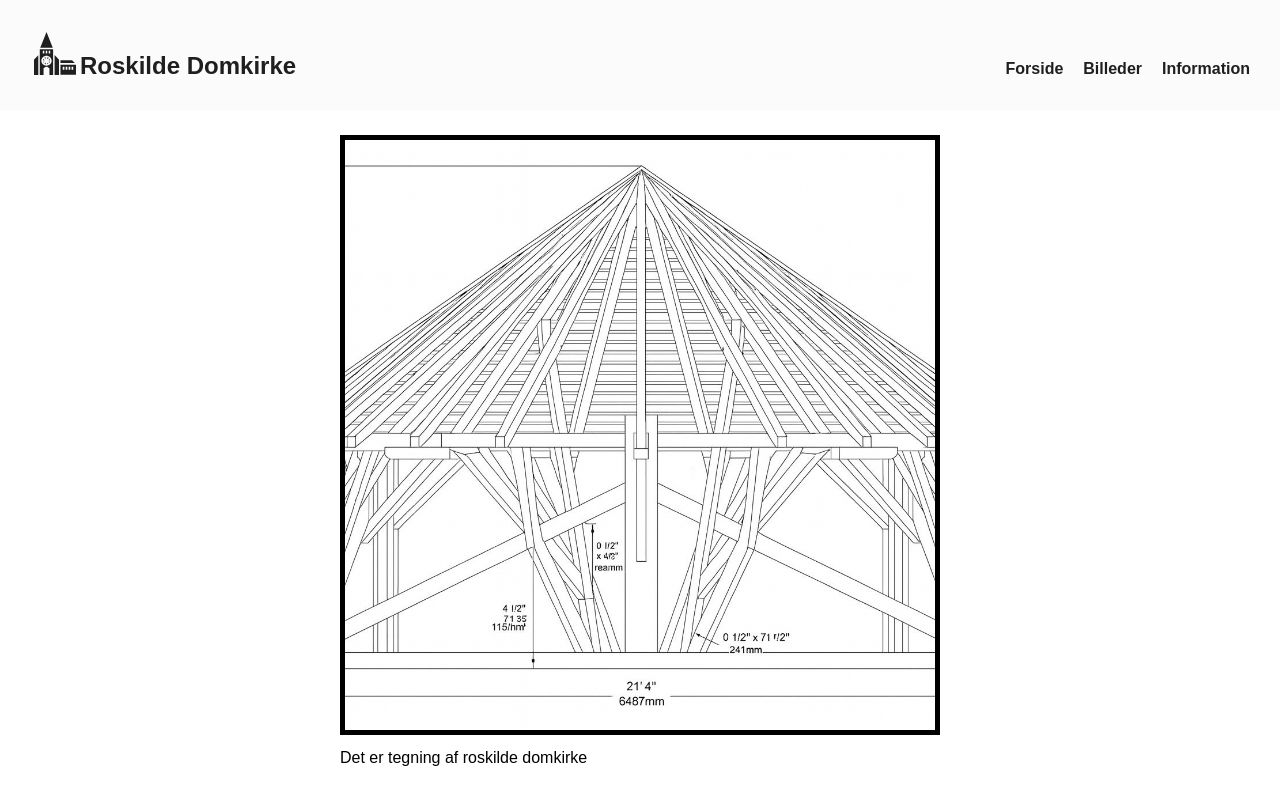
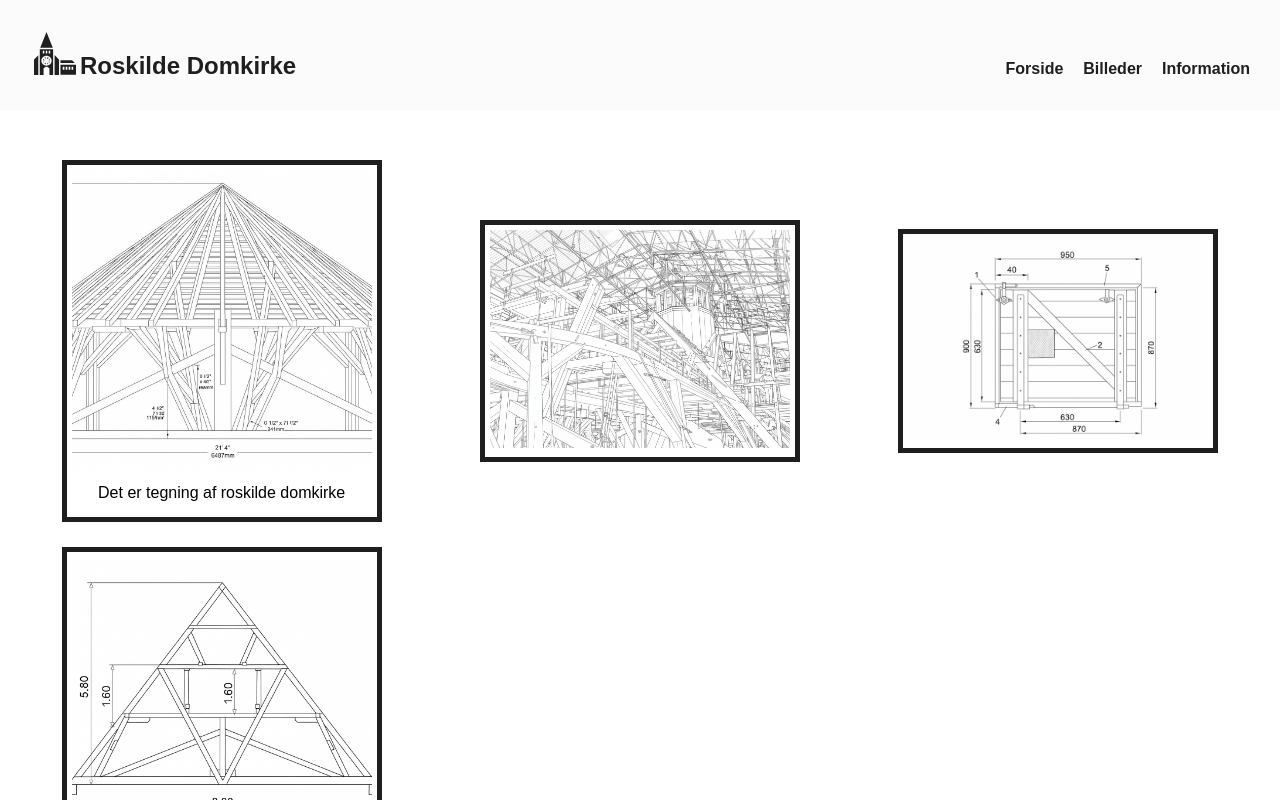
Before and after one commit to KatyTye/domkirken, a React (Vite) app: page /images in a window 1280 px wide. Shown: the top 800 px of the page. Built offline with nearby package versions, Linux system fonts and the light colour scheme.

Commit message:
feat: updated image page and styling

```diff
--- a/src/pages/Images.jsx
+++ b/src/pages/Images.jsx
@@ -1,11 +1,19 @@
+import View from "../components/View"
+import { useState } from "react"
+
 export default function Images() {
+	const [imageURL, setImageURL] = useState("")
+	const [imageALT, setImageALT] = useState("")
 
 	return (
+		<>
 			<main className="main-content image-content">
 				<ul className="image-content__image-list">
 					<li className="image-content__image-item">
 						<figure className="image-content__image-holder">
-						<img src={"./Image1.jpg"} alt="a image of something" className="image-content__image"></img>
+							<img src={"./Image1.jpg"} alt="a image of something" className="image-content__image"
+								onClick={event => { setImageURL(event.target.src); setImageALT(event.target.alt) }}>
+							</img>
 							<figcaption className="image-content__image-context">
 								Det er tegning af roskilde domkirke
 							</figcaption>
@@ -13,7 +21,9 @@ export default function Images() {
 					</li>
 					<li className="image-content__image-item">
 						<figure className="image-content__image-holder">
-						<img src={"./Image2.jpg"} alt="a image of something" className="image-content__image"></img>
+							<img src={"./Image2.jpg"} alt="a image of something" className="image-content__image"
+								onClick={event => { setImageURL(event.target.src); setImageALT(event.target.alt) }}>
+							</img>
 							<figcaption className="image-content__image-context">
 
 							</figcaption>
@@ -21,7 +31,9 @@ export default function Images() {
 					</li>
 					<li className="image-content__image-item">
 						<figure className="image-content__image-holder">
-						<img src={"./Image3.jpg"} alt="a image of something" className="image-content__image"></img>
+							<img src={"./Image3.jpg"} alt="a image of something" className="image-content__image"
+								onClick={event => { setImageURL(event.target.src); setImageALT(event.target.alt) }}>
+							</img>
 							<figcaption className="image-content__image-context">
 
 							</figcaption>
@@ -29,7 +41,9 @@ export default function Images() {
 					</li>
 					<li className="image-content__image-item">
 						<figure className="image-content__image-holder">
-						<img src={"./Image4.jpg"} alt="a image of something" className="image-content__image"></img>
+							<img src={"./Image4.jpg"} alt="a image of something" className="image-content__image"
+								onClick={event => { setImageURL(event.target.src); setImageALT(event.target.alt) }}>
+							</img>
 							<figcaption className="image-content__image-context">
 
 							</figcaption>
@@ -37,5 +51,7 @@ export default function Images() {
 					</li>
 				</ul>
 			</main>
+			<View src={imageURL} alt={imageALT} changeSRC={setImageURL} />
+		</>
 	)
 }
--- a/src/styles/_images.sass
+++ b/src/styles/_images.sass
@@ -5,17 +5,28 @@
 
 	&__image
 		width: 100%
-		border: 5px solid black
 
 		&-list
-			gap: 30px
+			gap: 25px
+			padding: 25px
 			display: grid
 			align-items: center
-			flex-direction: column
-			justify-content: center
+			justify-items: center
+			grid-template-columns: repeat(auto-fit, minmax(300px, 1fr))
 
 		&-holder
-			max-width: 600px
+			width: 30dvw
+			min-width: 250px
+			max-width: 300px
 
 		&-context
 			padding: 10px 0
+			text-align: center
+
+			&:empty
+				display: none
+
+		&-item
+			padding: 5px
+			width: fit-content
+			border: 5px solid light-dark(var.$light-primary-text-color, var.$dark-primary-text-color)
```
Lines whose indentation alone changed are shown as unchanged.
